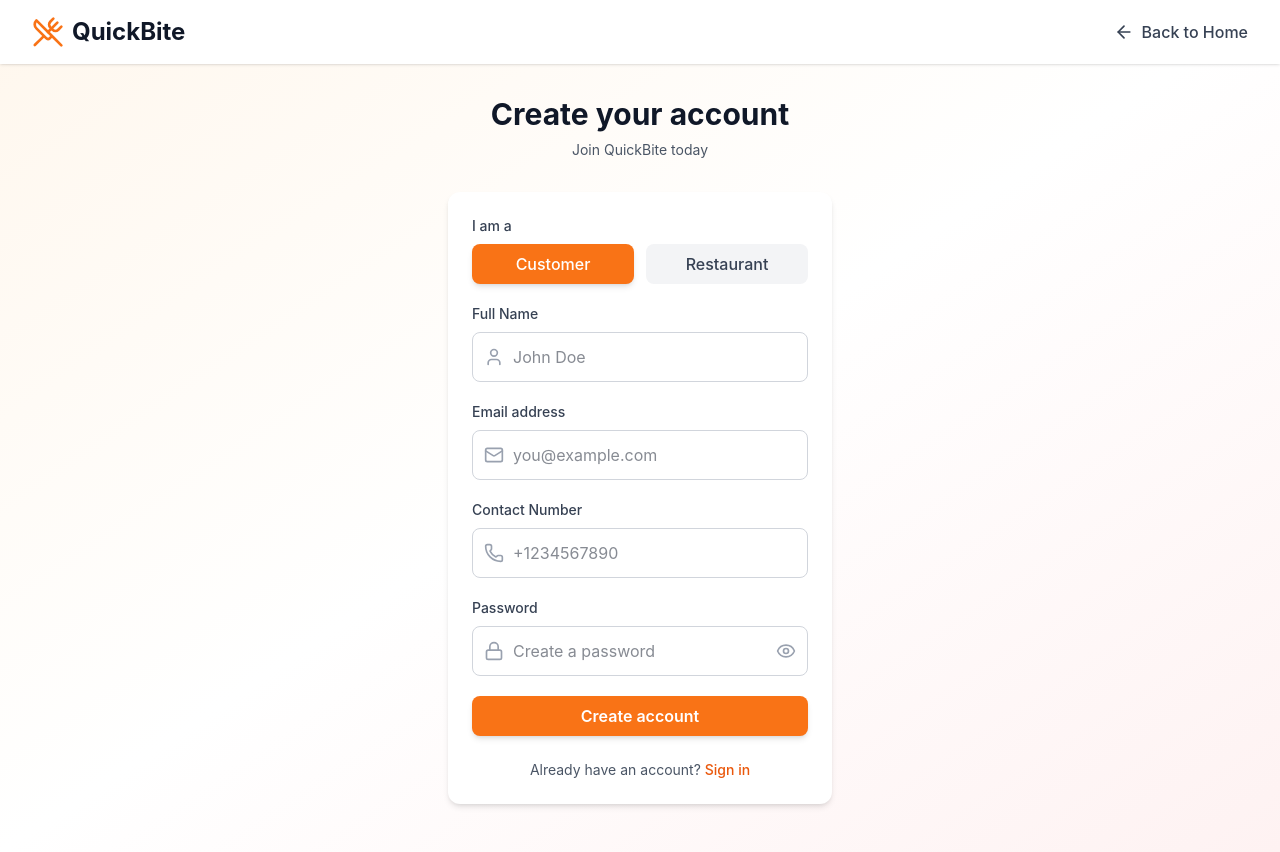
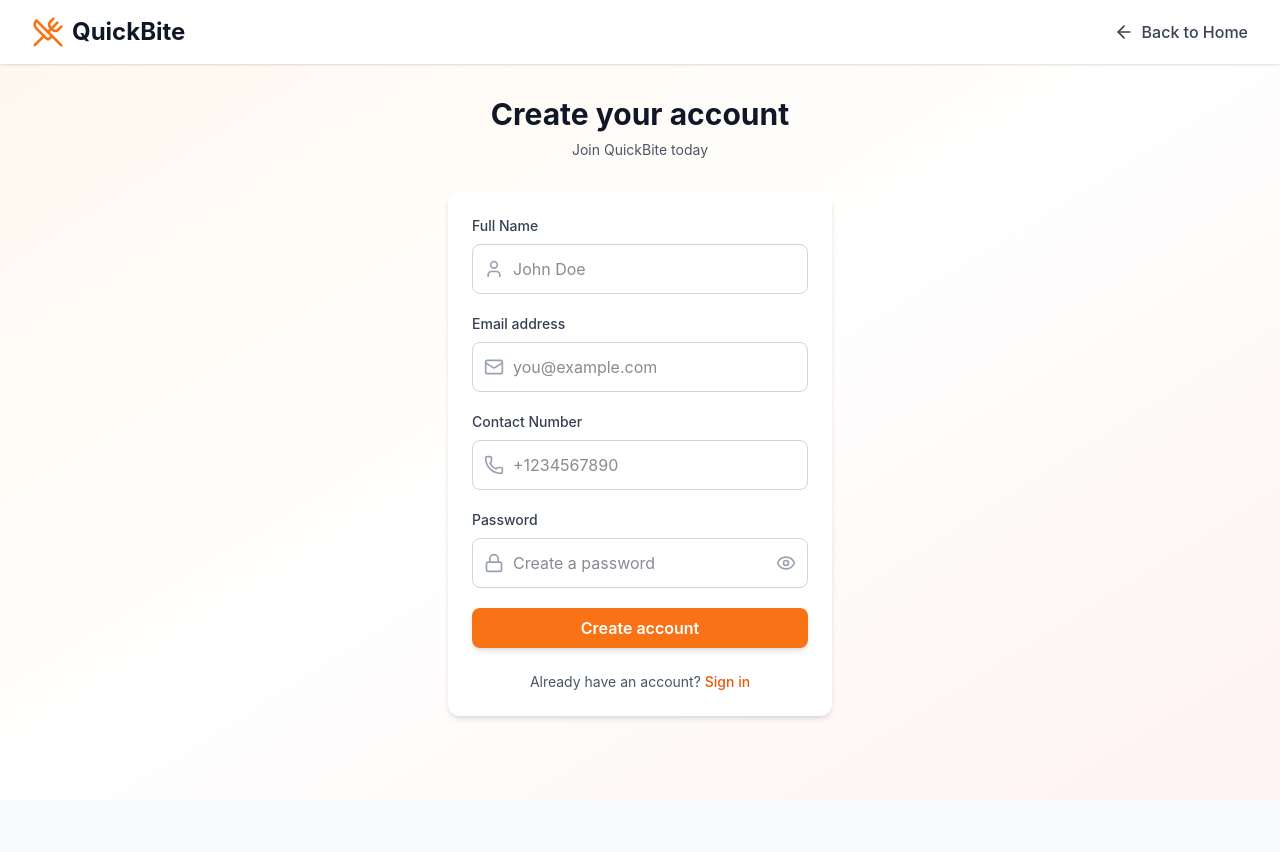
Before and after one commit to Denniskaranja2023/QuickBite, a React (Vite) app in the folder Frontend/: page /signup in a window 1280 px wide. After the commit the page ends 800 px from the top, so only its background shows below. Built offline with nearby package versions, Linux system fonts and the light colour scheme; no server answers.

Commit message:
Changes on 21/01/2026: Fix the signup

```diff
--- a/Frontend/src/pages/Signup.jsx
+++ b/Frontend/src/pages/Signup.jsx
@@ -85,33 +85,13 @@ function Signup({ setUser }) {
               </div>
             )}
 
-            {/* User Type Selection */}
-            <div>
-              <label className="block text-sm font-medium text-gray-700 mb-2">
-                I am a
-              </label>
-              <div className="grid grid-cols-2 gap-3">
-                {['customer', 'restaurant'].map((type) => (
-                  <button
-                    key={type}
-                    type="button"
-                    onClick={() => setFormData({ ...formData, user_type: type })}
-                    className={`py-2 px-4 rounded-lg font-medium transition-all duration-200 ${
-                      formData.user_type === type
-                        ? 'bg-primary-500 text-white shadow-md'
-                        : 'bg-gray-100 text-gray-700 hover:bg-gray-200'
-                    }`}
-                  >
-                    {type.charAt(0).toUpperCase() + type.slice(1)}
-                  </button>
-                ))}
-              </div>
-            </div>
+            {/* User Type Selection - Hidden, defaults to customer */}
+            <input type="hidden" name="user_type" value="customer" />
 
             {/* Name */}
             <div>
               <label htmlFor="name" className="block text-sm font-medium text-gray-700 mb-2">
-                {formData.user_type === 'restaurant' ? 'Restaurant Name' : 'Full Name'}
+                Full Name
               </label>
               <div className="relative">
                 <User className="absolute left-3 top-1/2 transform -translate-y-1/2 text-gray-400 h-5 w-5" />
@@ -123,7 +103,7 @@ function Signup({ setUser }) {
                   value={formData.name}
                   onChange={(e) => setFormData({ ...formData, name: e.target.value })}
                   className="input-field pl-10"
-                  placeholder={formData.user_type === 'restaurant' ? 'Restaurant Name' : 'John Doe'}
+                  placeholder="John Doe"
                 />
               </div>
             </div>
```
